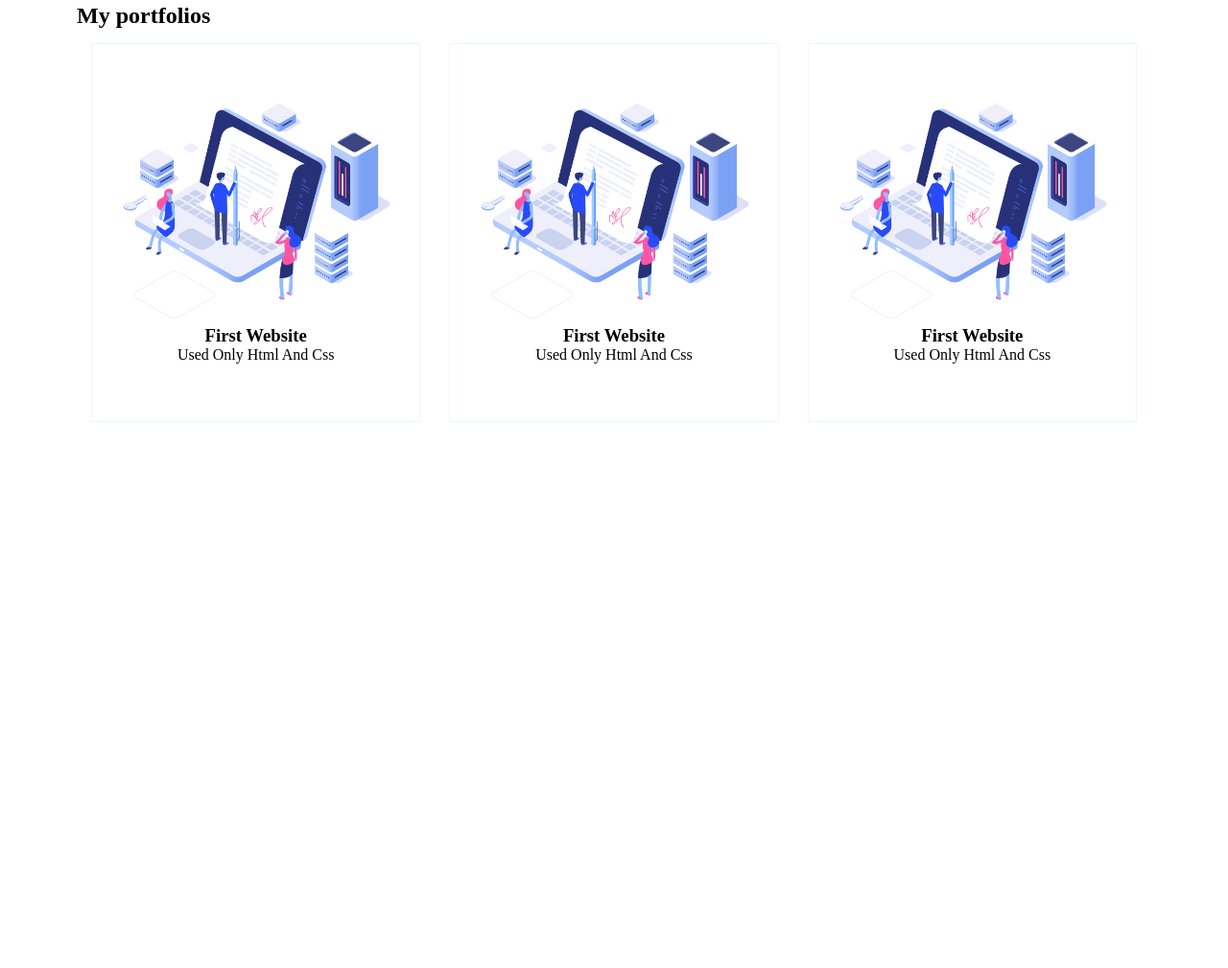
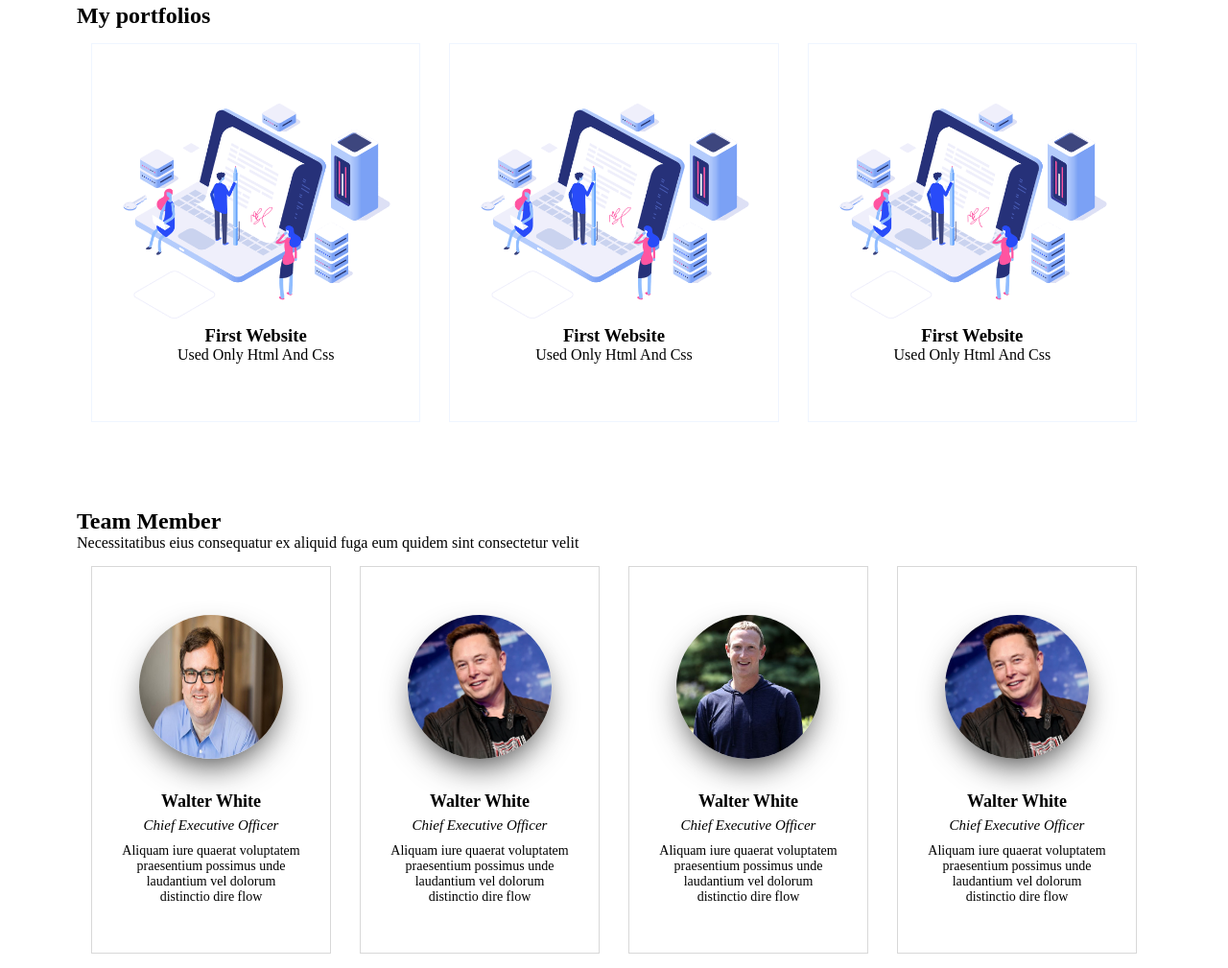
Before and after one commit to arahman225/My-first-website, a plain HTML site: page index.html in a window 1280 px wide. Shown: the part 2973-3982 px from the top of the page at 96% size. Before the commit the page ends 3503 px from the top, so only its background shows below. Drawn offline with Linux system fonts and the light colour scheme.

Commit message:
code added

```diff
--- a/index.html
+++ b/index.html
@@ -131,5 +131,83 @@
             </div>
         </div>
     </section>
+
+
+    <section class="team-member">
+        <div class="container">
+            <div class="team-title">
+            <h2>Team Member</h2>
+            <p>Necessitatibus eius consequatur ex aliquid fuga eum quidem sint consectetur velit</p>
+            </div>
+        <div class="row">
+            <div class="col-team">
+                <div class="col-team-box">
+                    <img src="images/images/team member/team-1.jpg" class="img-fluid" alt="">
+                    <div class="social">
+                        <a href="#"><i class="fa fa-twitter"></i></a>
+                        <a href="#"><i class="fa fa-facebook"></i></a>
+                        <a href="#"><i class="fa fa-instagram"></i></a>
+                        <a href="#"><i class="fa fa-linkedin"></i></a>
+                    </div>
+                    <div class="member-info text-center">
+                        <h4>Walter White</h4>
+                        <span>Chief Executive Officer</span>
+                        <p>Aliquam iure quaerat voluptatem praesentium possimus unde laudantium vel dolorum distinctio dire flow</p>
+                      </div>
+                </div>
+
+            </div>
+            <div class="col-team">
+                <div class="col-team-box">
+                    <img src="images/images/team member/team-3.jpg" class="img-fluid" alt="">
+                    <div class="social">
+                        <a href="#"><i class="fa fa-twitter"></i></a>
+                        <a href="#"><i class="fa fa-facebook"></i></a>
+                        <a href="#"><i class="fa fa-instagram"></i></a>
+                        <a href="#"><i class="fa fa-linkedin"></i></a>
+                    </div>
+                    <div class="member-info text-center">
+                        <h4>Walter White</h4>
+                        <span>Chief Executive Officer</span>
+                        <p>Aliquam iure quaerat voluptatem praesentium possimus unde laudantium vel dolorum distinctio dire flow</p>
+                      </div>
+                </div>
+            </div>
+            <div class="col-team">
+                <div class="col-team-box">
+                    <img src="images/images/team member/team-5.jpg" class="img-fluid" alt="">
+                    <div class="social">
+                        <a href="#"><i class="fa fa-twitter"></i></a>
+                        <a href="#"><i class="fa fa-facebook"></i></a>
+                        <a href="#"><i class="fa fa-instagram"></i></a>
+                        <a href="#"><i class="fa fa-linkedin"></i></a>
+                    </div>
+                    <div class="member-info text-center">
+                        <h4>Walter White</h4>
+                        <span>Chief Executive Officer</span>
+                        <p>Aliquam iure quaerat voluptatem praesentium possimus unde laudantium vel dolorum distinctio dire flow</p>
+                      </div>
+                </div>
+
+            </div>
+            <div class="col-team">
+                <div class="col-team-box">
+                    <img src="images/images/team member/team-3.jpg" class="img-fluid" alt="">
+                    <div class="social">
+                        <a href="#"><i class="fa fa-twitter"></i></a>
+                        <a href="#"><i class="fa fa-facebook"></i></a>
+                        <a href="#"><i class="fa fa-instagram"></i></a>
+                        <a href="#"><i class="fa fa-linkedin"></i></a>
+                    </div>
+                    <div class="member-info text-center">
+                        <h4>Walter White</h4>
+                        <span>Chief Executive Officer</span>
+                        <p>Aliquam iure quaerat voluptatem praesentium possimus unde laudantium vel dolorum distinctio dire flow</p>
+                      </div>
+                </div>
+            </div>
+        </div>
+    </div>
+    </section>
 </body>
 </html>
--- a/style.css
+++ b/style.css
@@ -339,3 +339,83 @@ header >.navbar > .menu-link a{
     width: 100%;
     height: auto;
   }
+
+
+
+
+
+  .col-team-box img{
+    width:150px;
+    height:150px;
+    border-radius: 50%;
+    box-shadow: 0 15px 35px -10px rgba(0, 0, 0, 0.788);
+  }
+
+  .img-fluid {
+    max-width: 100%;
+    height: auto;
+  }
+  .col-team{
+    flex: 25%;
+    padding:15px;
+    text-align: center;
+  }
+  .col-team-box{
+    padding: 50px 30px 50px;
+    border: 1px solid #00000027;
+    transition: .3s ease-in;
+  }
+  .col-team-box:hover{
+    box-shadow: 0 15px 35px -10px rgba(0, 0, 0, 0.788);
+  }
+  .col-team-box .social{
+    position: absolute;
+    inset: 0;
+    background-color: rgba(0, 0, 0, 0.6);
+    display: flex;
+    justify-content: center;
+    align-items: center;
+    z-index: 2;
+    padding-bottom: 20px;
+    transition: 0.3s;
+    visibility: hidden;
+    opacity: 0;
+  }
+
+  .col-team-box .social a{
+    transition: 0.3s;
+    color: var(--contrast-color);
+    font-size: 20px;
+    margin: 0 8px;
+  }
+
+  .member-info {
+    margin-top: 30px;
+  }
+
+  .member-info h4 {
+    font-weight: 700;
+    margin-bottom: 6px;
+    font-size: 18px;
+  }
+  .member-info span {
+    font-style: italic;
+    display: block;
+    font-size: 15px;
+    color: rgba(var(--default-color-rgb), 0.6);
+    margin-bottom: 10px;
+  }
+
+  .member-info p {
+    margin-bottom: 0;
+    font-size: 14px;
+  }
+  .col-team-box img {
+    position: relative;
+    z-index: 1;
+  }
+  .col-team:hover .col-team-box .social{
+    padding-bottom: 0;
+    visibility: visible;
+    opacity: 1;
+  }
```
Also changed, not shown: images/images/team member/team-1.jpg (added), images/images/team member/team-3.jpg (added), images/images/team member/team-5.jpg (added).
